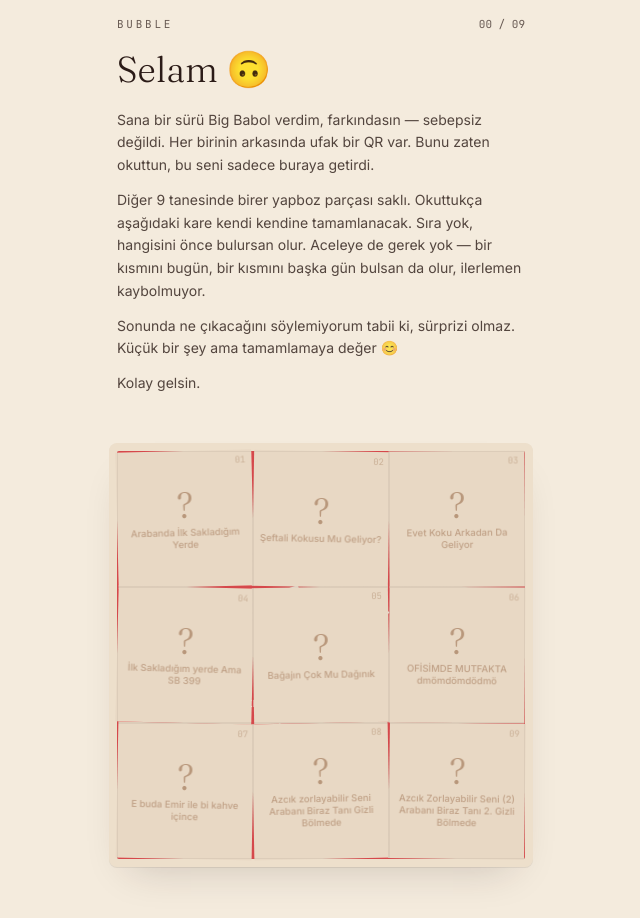
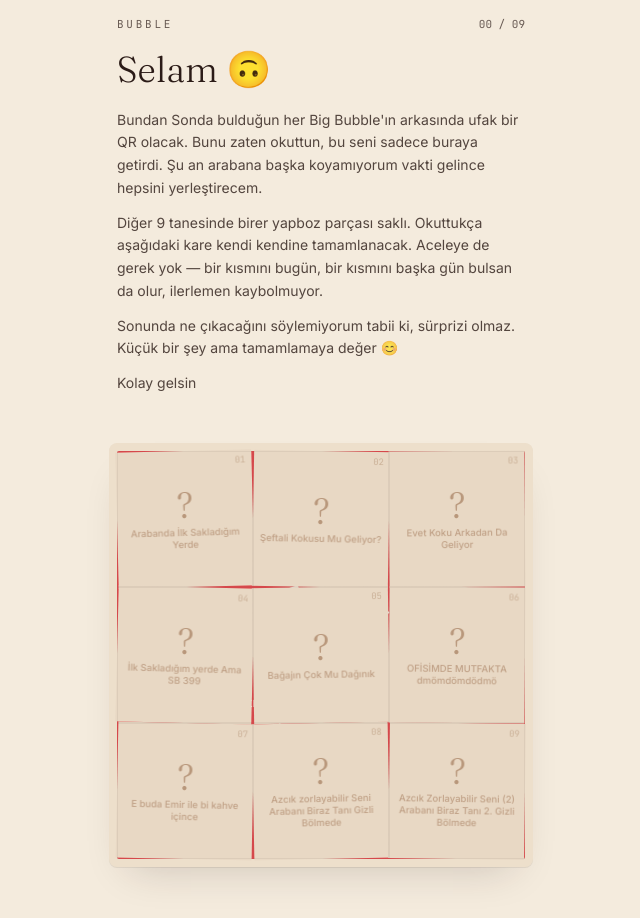
Before and after one commit to emirocak/bubble-adventure, a React (Vite) app: page / in a window 1280 px wide. Shown: the top 918 px of the page, without its empty margins (319-959 px from the left). Built offline with nearby package versions, Linux system fonts and the light colour scheme.

Commit message:
Update config.ts

```diff
--- a/src/config.ts
+++ b/src/config.ts
@@ -27,10 +27,10 @@ export const defaultConfig: Config = {
   intro: {
     greeting: "Selam 🙃",
     body: [
-      "Sana bir sürü Big Babol verdim, farkındasın — sebepsiz değildi. Her birinin arkasında ufak bir QR var. Bunu zaten okuttun, bu seni sadece buraya getirdi.",
-      "Diğer 9 tanesinde birer yapboz parçası saklı. Okuttukça aşağıdaki kare kendi kendine tamamlanacak. Sıra yok, hangisini önce bulursan olur. Aceleye de gerek yok — bir kısmını bugün, bir kısmını başka gün bulsan da olur, ilerlemen kaybolmuyor.",
-      "Sonunda ne çıkacağını söylemiyorum tabii ki, sürprizi olmaz. Küçük bir şey ama tamamlamaya değer 😊",
-      "Kolay gelsin.",
+      "Bundan Sonda bulduğun her Big Bubble'ın arkasında ufak bir QR olacak. Bunu zaten okuttun, bu seni sadece buraya getirdi. Şu an arabana başka koyamıyorum vakti gelince hepsini yerleştirecem.",
+      "Diğer 9 tanesinde birer yapboz parçası saklı. Okuttukça aşağıdaki kare kendi kendine tamamlanacak. Aceleye de gerek yok — bir kısmını bugün, bir kısmını başka gün bulsan da olur, ilerlemen kaybolmuyor.",
+      "Sonunda ne çıkacağını söylemiyorum tabii ki, sürprizi olmaz. Küçük bir şey ama\ntamamlamaya değer 😊",
+      "Kolay gelsin",
     ],
   },
 
```
